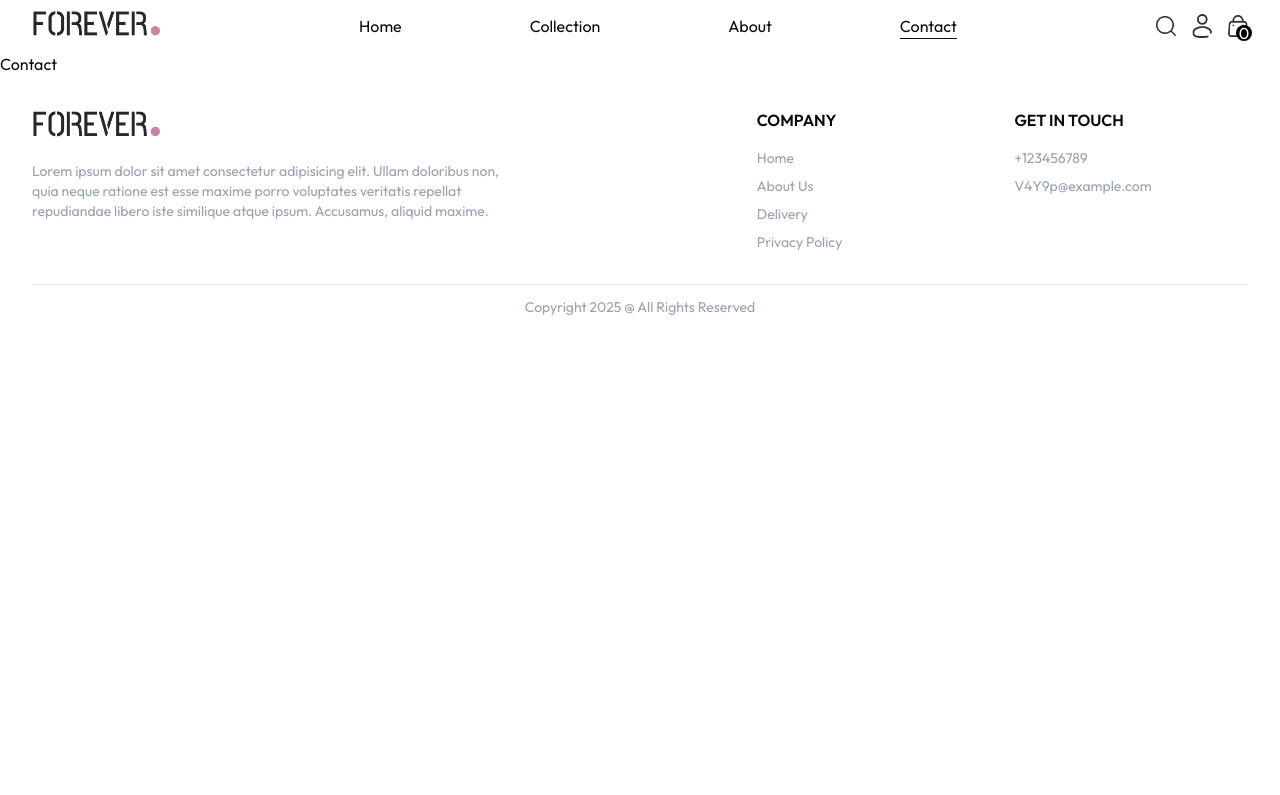
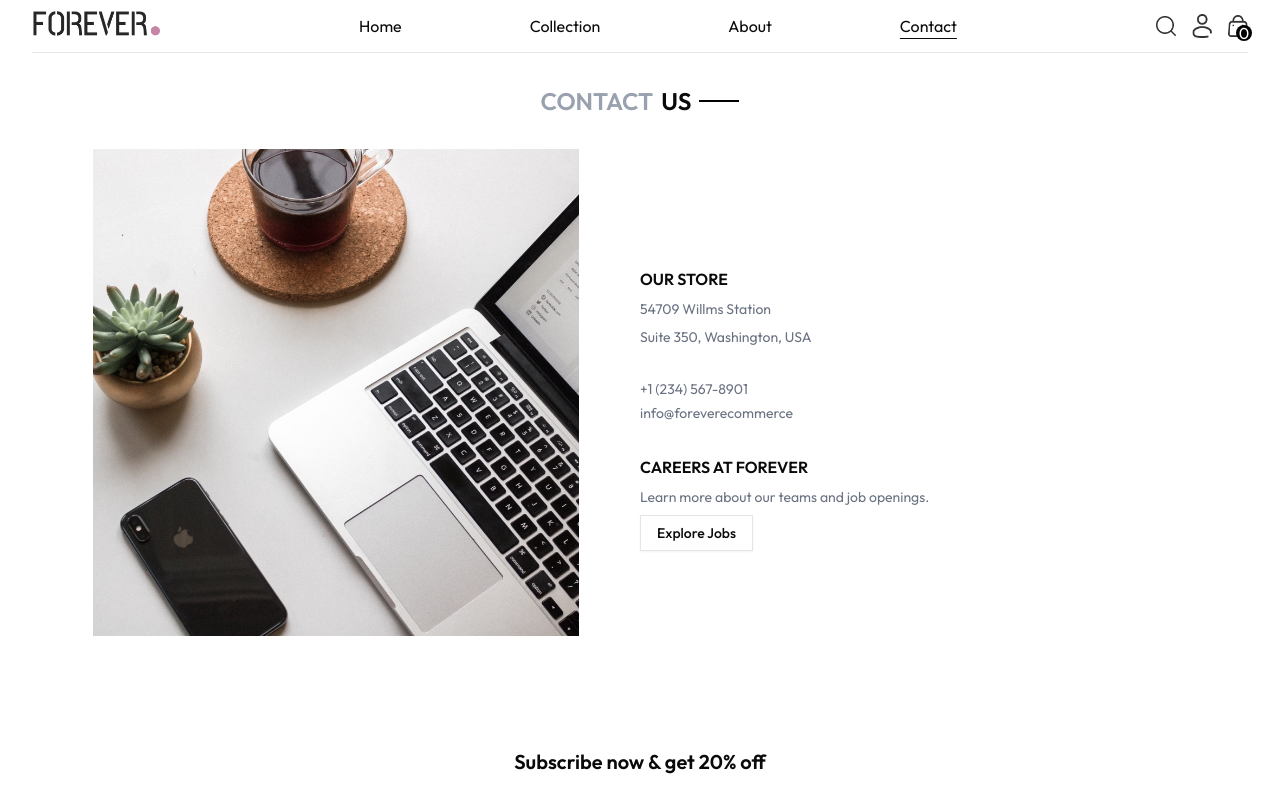
Before and after one commit to mohangrg2018/forever-ecommerce, a React (Vite) app in the folder client/: page /contact in a window 1280 px wide. Shown: the top 795 px of the page. Built offline with nearby package versions, Linux system fonts and the light colour scheme.

Commit message:
feat(contact page): enhance Contact component with layout, store information, and Subscription integration

```diff
--- a/client/src/components/ui/button.jsx
+++ b/client/src/components/ui/button.jsx
@@ -5,7 +5,7 @@ import { cva } from "class-variance-authority";
 import { cn } from "@/lib/utils";
 
 const buttonVariants = cva(
-  "inline-flex items-center justify-center gap-2 whitespace-nowrap rounded-md text-sm font-medium transition-all disabled:pointer-events-none disabled:opacity-50 [&_svg]:pointer-events-none [&_svg:not([class*='size-'])]:size-4 shrink-0 [&_svg]:shrink-0 outline-none focus-visible:border-ring focus-visible:ring-ring/50 focus-visible:ring-[3px] aria-invalid:ring-destructive/20 dark:aria-invalid:ring-destructive/40 aria-invalid:border-destructive cursor-pointer",
+  "inline-flex items-center justify-center gap-2 whitespace-nowrap rounded-none text-sm font-medium transition-all disabled:pointer-events-none disabled:opacity-50 [&_svg]:pointer-events-none [&_svg:not([class*='size-'])]:size-4 shrink-0 [&_svg]:shrink-0 outline-none focus-visible:border-ring focus-visible:ring-ring/50 focus-visible:ring-[3px] aria-invalid:ring-destructive/20 dark:aria-invalid:ring-destructive/40 aria-invalid:border-destructive cursor-pointer",
   {
     variants: {
       variant: {
--- a/client/src/pages/Contact.jsx
+++ b/client/src/pages/Contact.jsx
@@ -1,7 +1,53 @@
+import { assets } from "@/assets/assets";
+import Subscription from "@/components/shared/Subscription";
+import Title from "@/components/shared/Title";
+import { Button } from "@/components/ui/button";
 import React from "react";
 
 const Contact = () => {
-  return <div>Contact</div>;
+  return (
+    <div className="container__width">
+      <div className="border-t border-gray-200 pt-6 sm:pt-8">
+        <div className="flex flex-col gap-8">
+          <div className="flex justify-center">
+            <Title title1="contact" title2="us" />
+          </div>
+          <div className="flex flex-col sm:flex-row space-y-8">
+            {/* left side */}
+            <div className="w-full sm:w-1/2 flex flex-col justify-center items-center">
+              <img
+                src={assets.contact_img}
+                className="w-full sm:w-[80%]"
+                alt=""
+              />
+            </div>
+            {/* right side */}
+            <div className="w-full sm:w-1/2 flex flex-col justify-center gap-8">
+              <div className="flex flex-col gap-2">
+                <p className="uppercase font-semibold">our store</p>
+                <p className="text-gray-500 text-sm">54709 Willms Station </p>
+                <p className="text-gray-500 text-sm">
+                  Suite 350, Washington, USA
+                </p>
+              </div>
+              <div className="flex flex-col gap-1 text-sm text-gray-500">
+                <a href="tel:+1 (234) 567-8901"> +1 (234) 567-8901</a>
+                <a href="mailto:info@foreverecommerce">info@foreverecommerce</a>
+              </div>
+              <div className="flex flex-col gap-2 items-start">
+                <p className="uppercase font-semibold">careers at forever</p>
+                <p className="text-gray-500 text-sm">
+                  Learn more about our teams and job openings.
+                </p>
+                <Button variant="outline">Explore Jobs</Button>
+              </div>
+            </div>
+          </div>
+        </div>
+        <Subscription />
+      </div>
+    </div>
+  );
 };
 
 export default Contact;
```
